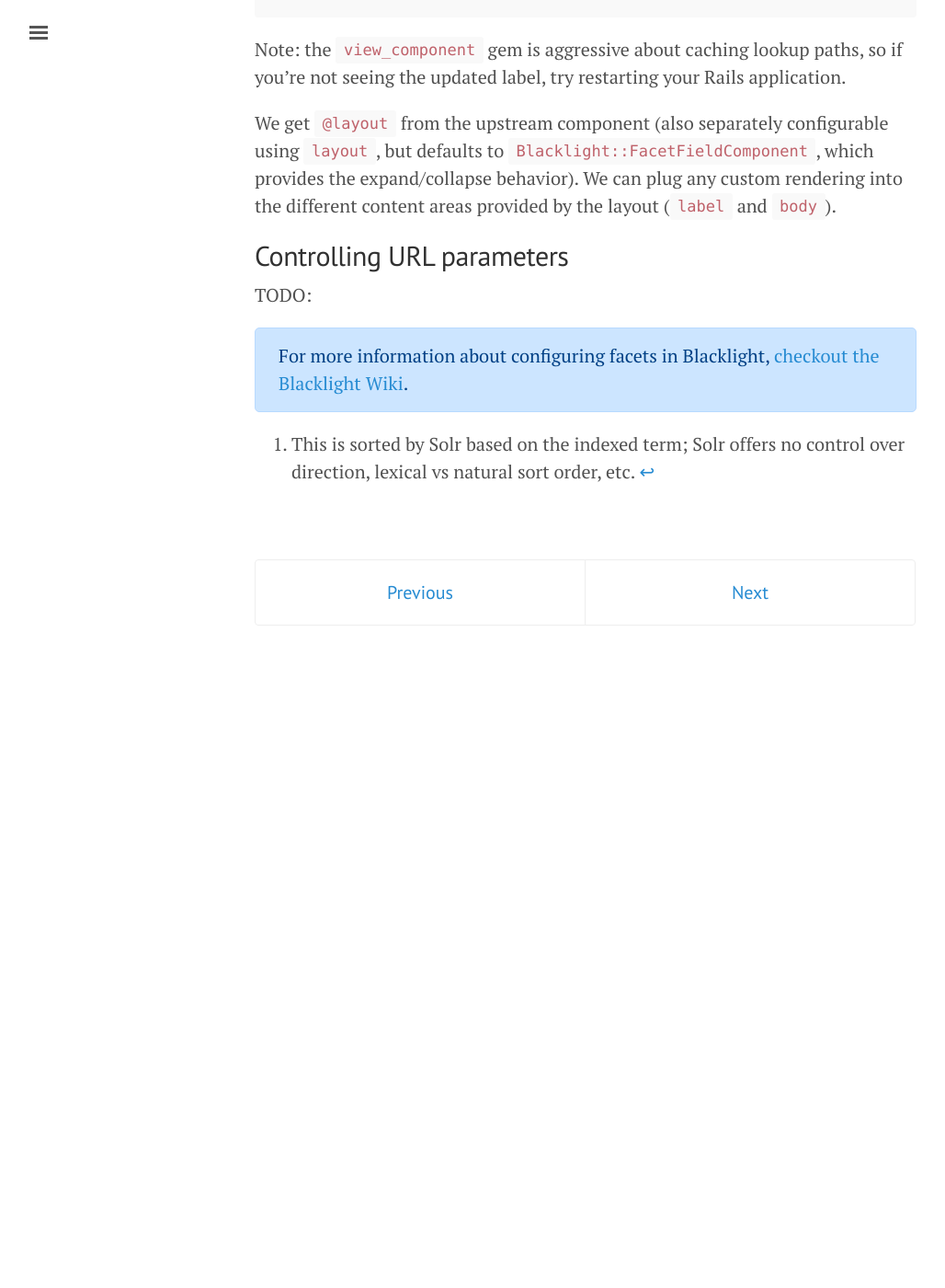
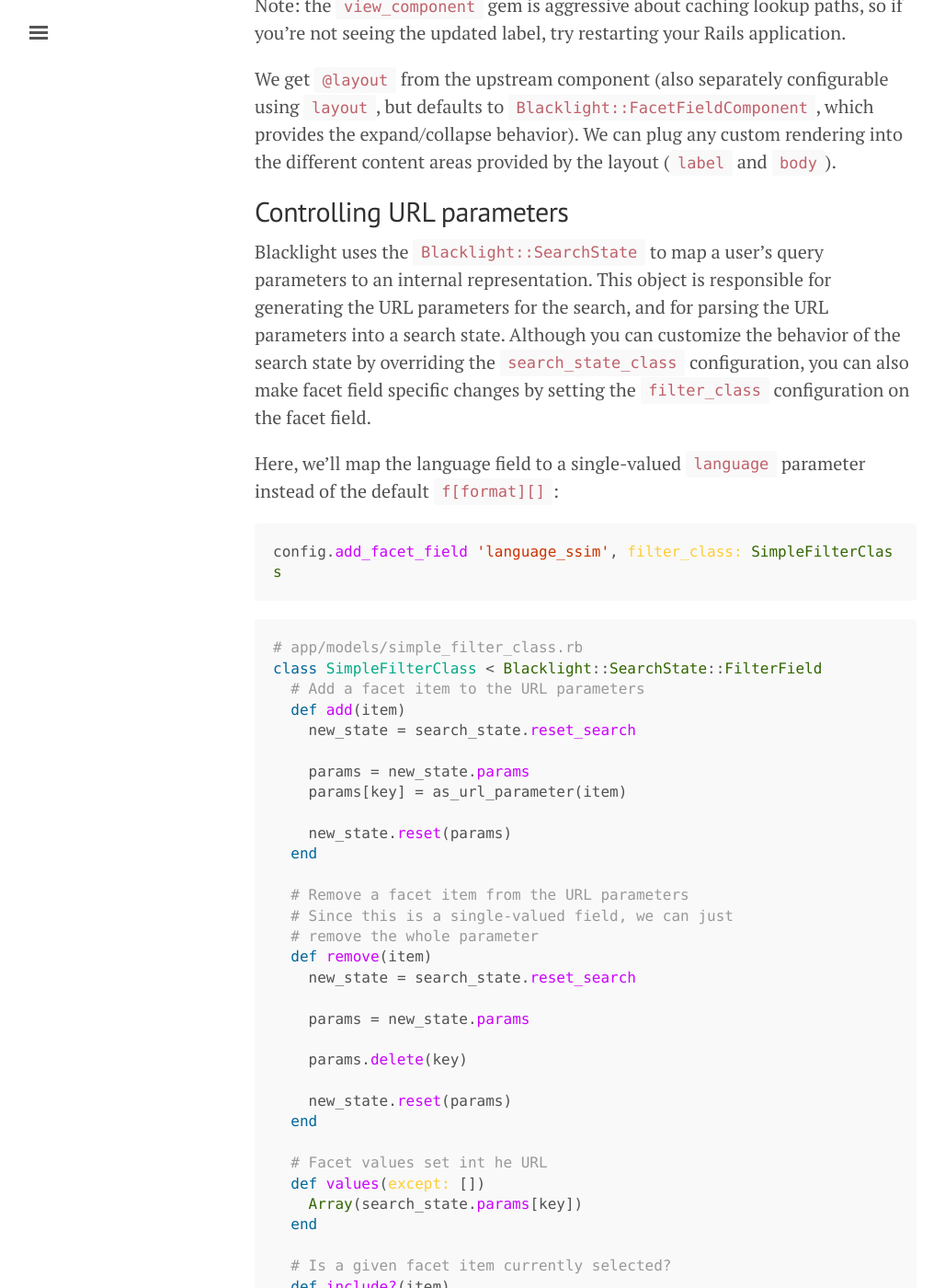
Before and after one commit to projectblacklight/customizing-blacklight, a Jekyll site: the page built from v8.0.0.alpha/11-facet-fields.md, in a window 1280 px wide and 1400 px high, scrolled down 5073 px. Shown: the whole window at 92% size, without its empty margins (3-1031 px from the left). Built offline with Jekyll 4.4.1, drawn with Linux system fonts in a browser that asks for light colours; before the commit the page ends 5813 px from its top, so only the background shows below that; some of the changed text lies outside the part shown.

Commit message:
Add some facet field content

````diff
--- a/v8.0.0.alpha/11-facet-fields.md
+++ b/v8.0.0.alpha/11-facet-fields.md
@@ -134,7 +132,55 @@
 
 ## Controlling URL parameters
 
-TODO:
+Blacklight uses the `Blacklight::SearchState` to map a user's query parameters to an internal representation. This object is responsible for generating the URL parameters for the search, and for parsing the URL parameters into a search state. Although you can customize the behavior of the search state by overriding the `search_state_class` configuration, you can also make facet field specific changes by setting the `filter_class` configuration on the facet field.
+
+Here, we'll map the language field to a single-valued `language` parameter instead of the default `f[format][]`:
+
+```ruby
+config.add_facet_field 'language_ssim', filter_class: SimpleFilterClass
+```
+
+```ruby
+# app/models/simple_filter_class.rb
+class SimpleFilterClass < Blacklight::SearchState::FilterField
+  # Add a facet item to the URL parameters
+  def add(item)
+    new_state = search_state.reset_search
+
+    params = new_state.params
+    params[key] = as_url_parameter(item)
+
+    new_state.reset(params)
+  end
+
+  # Remove a facet item from the URL parameters
+  # Since this is a single-valued field, we can just
+  # remove the whole parameter
+  def remove(item)
+    new_state = search_state.reset_search
+
+    params = new_state.params
+
+    params.delete(key)
+
+    new_state.reset(params)
+  end
+
+  # Facet values set int he URL
+  def values(except: [])
+    Array(search_state.params[key])
+  end
+
+  # Is a given facet item currently selected?
+  def include?(item)
+    values.include? as_url_parameter(item)
+  end
+
+  def permitted_params
+    [key]
+  end
+end
+```
 
 
 <div class="alert alert-primary">
````
Also changed, not shown: other parts of v8.0.0.alpha/11-facet-fields.md (+1 -3 lines).
